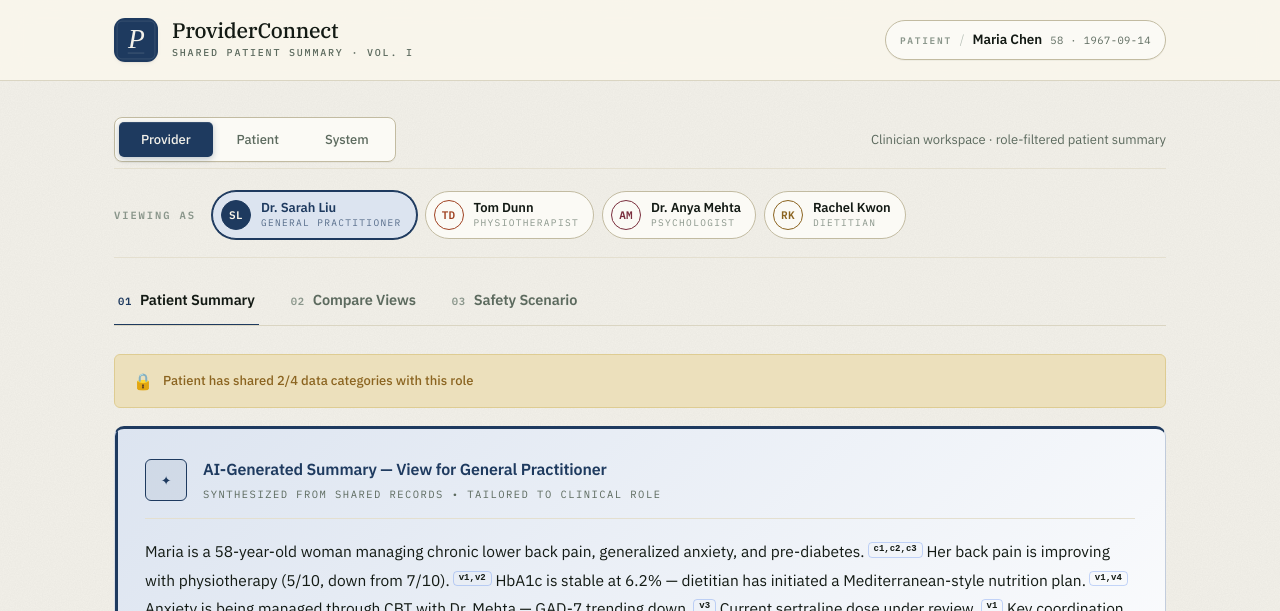
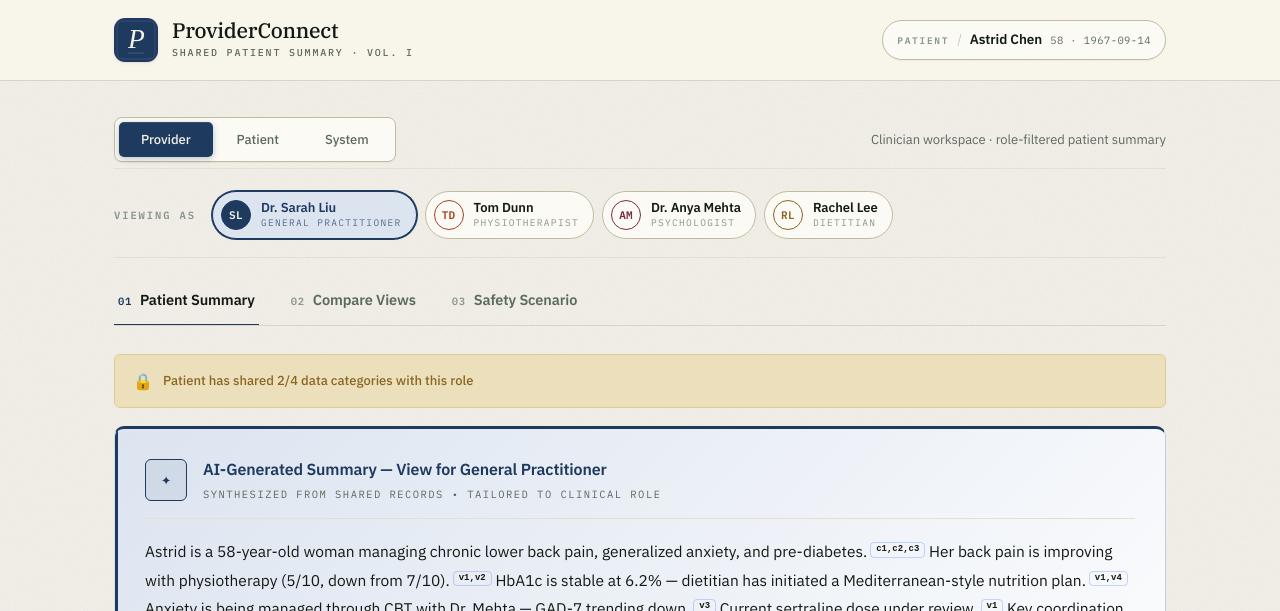
Before and after one commit to ariellesusanto-cherry/provider-connect, a React (Vite) app: page / in a window 1280 px wide. Shown: the top 611 px of the page. Built offline with nearby package versions, Linux system fonts and the light colour scheme.

Commit message:
Rename patient to Astrid Chen and dietitian to Rachel Lee

```diff
--- a/src/data.js
+++ b/src/data.js
@@ -4,11 +4,11 @@ export const ROLES = {
   gp: { label: "Dr. Sarah Liu", title: "General Practitioner", initials: "SL", icon: "\u{1FA7A}", color: "#1E3A5F", bg: "#DCE4F0" },
   physio: { label: "Tom Dunn", title: "Physiotherapist", initials: "TD", icon: "\u{1F9B4}", color: "#A04222", bg: "#F2DDD0" },
   psych: { label: "Dr. Anya Mehta", title: "Psychologist", initials: "AM", icon: "\u{1F9E0}", color: "#7A2E3D", bg: "#EFD8DC" },
-  dietitian: { label: "Rachel Kwon", title: "Dietitian", initials: "RK", icon: "\u{1F957}", color: "#8B6420", bg: "#EFE4C4" },
+  dietitian: { label: "Rachel Lee", title: "Dietitian", initials: "RL", icon: "\u{1F957}", color: "#8B6420", bg: "#EFE4C4" },
 };
 
 export const PATIENT = {
-  name: "Maria Chen",
+  name: "Astrid Chen",
   age: 58,
   dob: "1967-09-14",
   patientGoals:
@@ -55,15 +55,15 @@ export const VISITS = [
   {
     id: "v1", date: "2026-02-28", provider: "gp", providerName: "Dr. Sarah Liu",
     title: "Quarterly metabolic review + back pain follow-up",
-    summary: "HbA1c stable at 6.2%. Weight unchanged at 84kg. Maria reports back pain is 5/10, improved from 7/10 three months ago — attributes improvement to physiotherapy. Discussed continuing current NSAID regimen with periodic liver function monitoring. Referred to dietitian for structured pre-diabetes nutrition plan.",
-    sensitivePortion: "Maria mentioned increased worry about her mother’s recent Alzheimer’s diagnosis. Discussed whether current sertraline dose is adequate — agreed to monitor for 4 weeks before considering adjustment. PHQ-9 score: 8 (mild).",
+    summary: "HbA1c stable at 6.2%. Weight unchanged at 84kg. Astrid reports back pain is 5/10, improved from 7/10 three months ago — attributes improvement to physiotherapy. Discussed continuing current NSAID regimen with periodic liver function monitoring. Referred to dietitian for structured pre-diabetes nutrition plan.",
+    sensitivePortion: "Astrid mentioned increased worry about her mother’s recent Alzheimer’s diagnosis. Discussed whether current sertraline dose is adequate — agreed to monitor for 4 weeks before considering adjustment. PHQ-9 score: 8 (mild).",
     sharedSummary: "Quarterly review. HbA1c stable at 6.2%, weight 84kg. Back pain improving (5/10, down from 7/10). Continuing current pain management. Dietitian referral placed for pre-diabetes nutrition support.",
     tags: ["metabolic", "pain", "referral"],
   },
   {
     id: "v2", date: "2026-02-21", provider: "physio", providerName: "Tom Dunn",
     title: "Session 8 — Lower back rehabilitation",
-    summary: "Progressed to Stage 2 core stability program. Maria completing home exercises 4/7 days (up from 2/7). Lumbar flexion ROM improved 15° since baseline. Pain during posterior chain loading reduced. Introduced gentle deadlift pattern with 5kg. Next session: reassess and consider hydrotherapy.",
+    summary: "Progressed to Stage 2 core stability program. Astrid completing home exercises 4/7 days (up from 2/7). Lumbar flexion ROM improved 15° since baseline. Pain during posterior chain loading reduced. Introduced gentle deadlift pattern with 5kg. Next session: reassess and consider hydrotherapy.",
     sensitivePortion: null,
     sharedSummary: "Physiotherapy session 8. Core stability progressing well. Home exercise compliance improving. Range of motion gains noted. Advancing rehabilitation program.",
     tags: ["musculoskeletal", "rehabilitation"],
@@ -71,15 +71,15 @@ export const VISITS = [
   {
     id: "v3", date: "2026-02-14", provider: "psych", providerName: "Dr. Anya Mehta",
     title: "Session 12 — CBT for anxiety management",
-    summary: "Continued cognitive restructuring around health anxiety. Maria identified catastrophizing pattern linked to mother’s Alzheimer’s diagnosis — fear of own cognitive decline. Practiced thought record exercise in session. Sleep diary shows improvement: average onset now 25min (down from 50min). GAD-7: 9 (mild-moderate, down from 14 at intake).",
-    sensitivePortion: "Full session content is restricted. Maria processing grief around mother’s diagnosis and childhood caregiving dynamics. Exploring relationship between unresolved family role expectations and current anxiety presentation.",
+    summary: "Continued cognitive restructuring around health anxiety. Astrid identified catastrophizing pattern linked to mother’s Alzheimer’s diagnosis — fear of own cognitive decline. Practiced thought record exercise in session. Sleep diary shows improvement: average onset now 25min (down from 50min). GAD-7: 9 (mild-moderate, down from 14 at intake).",
+    sensitivePortion: "Full session content is restricted. Astrid processing grief around mother’s diagnosis and childhood caregiving dynamics. Exploring relationship between unresolved family role expectations and current anxiety presentation.",
     sharedSummary: "Psychology session. Anxiety management ongoing — clinically improving. Sleep quality improving with current approach.",
     tags: ["mental_health"],
   },
   {
-    id: "v4", date: "2026-02-07", provider: "dietitian", providerName: "Rachel Kwon",
+    id: "v4", date: "2026-02-07", provider: "dietitian", providerName: "Rachel Lee",
     title: "Initial nutrition assessment — pre-diabetes management",
-    summary: "Comprehensive dietary assessment completed. Current intake: high refined carbohydrates, irregular meal timing, low fibre. Maria motivated but reports emotional eating when anxious. Designed initial meal plan: Mediterranean-style, 3 meals + 2 snacks, emphasis on low-GI foods and increased vegetable intake. Goal: reduce HbA1c to <6.0% over 6 months without calorie restriction.",
+    summary: "Comprehensive dietary assessment completed. Current intake: high refined carbohydrates, irregular meal timing, low fibre. Astrid motivated but reports emotional eating when anxious. Designed initial meal plan: Mediterranean-style, 3 meals + 2 snacks, emphasis on low-GI foods and increased vegetable intake. Goal: reduce HbA1c to <6.0% over 6 months without calorie restriction.",
     sensitivePortion: null,
     sharedSummary: "Initial nutrition assessment. Mediterranean-style meal plan initiated for pre-diabetes management. Targeting HbA1c reduction through dietary modification. Patient motivated.",
     tags: ["metabolic", "nutrition"],
@@ -126,7 +126,7 @@ export const DEFAULT_CONSENT = {
 
 export const AI_SUMMARY_SEGMENTS = {
   gp: [
-    { text: "Maria is a 58-year-old woman managing chronic lower back pain, generalized anxiety, and pre-diabetes.", sources: ["c1", "c2", "c3"] },
+    { text: "Astrid is a 58-year-old woman managing chronic lower back pain, generalized anxiety, and pre-diabetes.", sources: ["c1", "c2", "c3"] },
     { text: "Her back pain is improving with physiotherapy (5/10, down from 7/10).", sources: ["v1", "v2"] },
     { text: "HbA1c is stable at 6.2% — dietitian has initiated a Mediterranean-style nutrition plan.", sources: ["v1", "v4"] },
     { text: "Anxiety is being managed through CBT with Dr. Mehta — GAD-7 trending down.", sources: ["v3"] },
@@ -134,7 +134,7 @@ export const AI_SUMMARY_SEGMENTS = {
     { text: "Key coordination point: emotional eating pattern may link anxiety management to metabolic outcomes.", sources: ["v3", "v4"] },
   ],
   physio: [
-    { text: "Maria presents for ongoing lower back rehabilitation (L4-L5 disc degeneration).", sources: ["c1"] },
+    { text: "Astrid presents for ongoing lower back rehabilitation (L4-L5 disc degeneration).", sources: ["c1"] },
     { text: "She is progressing well through Stage 2 core stability and reports improved home exercise compliance (4/7 days).", sources: ["v2"] },
     { text: "Pain has decreased from 7/10 to 5/10.", sources: ["v1", "v2"] },
     { text: "She is on daily NSAIDs and a centrally-acting medication that may affect pain perception.", sources: ["v1"] },
@@ -142,7 +142,7 @@ export const AI_SUMMARY_SEGMENTS = {
     { text: "Also managing a metabolic condition through dietary changes, which may affect energy levels.", sources: ["c3", "v4"] },
   ],
   psych: [
-    { text: "Maria is in Session 12 of CBT for generalized anxiety disorder.", sources: ["v3", "c2"] },
+    { text: "Astrid is in Session 12 of CBT for generalized anxiety disorder.", sources: ["v3", "c2"] },
     { text: "GAD-7 has improved from 14 to 9.", sources: ["v3"] },
     { text: "Primary triggers include health concerns and her mother’s recent Alzheimer’s diagnosis.", sources: ["v1", "v3"] },
     { text: "Sleep improving (onset 25min, down from 50min).", sources: ["v3"] },
@@ -151,7 +151,7 @@ export const AI_SUMMARY_SEGMENTS = {
     { text: "Emotional eating noted by dietitian — potential integrated approach.", sources: ["v4"] },
   ],
   dietitian: [
-    { text: "Maria referred for pre-diabetes nutrition management (HbA1c 6.2%, BMI 31.4).", sources: ["v1", "c3", "c4"] },
+    { text: "Astrid referred for pre-diabetes nutrition management (HbA1c 6.2%, BMI 31.4).", sources: ["v1", "c3", "c4"] },
     { text: "High refined carb intake, irregular meal timing.", sources: ["v4"] },
     { text: "Mediterranean-style meal plan initiated.", sources: ["v4"] },
     { text: "Motivated but reports emotional eating linked to stress.", sources: ["v4"] },
@@ -160,7 +160,7 @@ export const AI_SUMMARY_SEGMENTS = {
     { text: "Coordinate with GP on metabolic trajectory.", sources: ["v1"] },
   ],
   patient: [
-    { text: "Here’s a summary of your current health picture, Maria.", sources: [] },
+    { text: "Here’s a summary of your current health picture, Astrid.", sources: [] },
     { text: "You’re being treated for chronic lower back pain, which is improving with physiotherapy — your pain has gone from 7/10 to 5/10.", sources: ["v1", "v2", "c1"] },
     { text: "You’re also working with a dietitian on a Mediterranean-style eating plan to help manage your blood sugar levels (HbA1c 6.2%).", sources: ["v4", "c3"] },
     { text: "Your anxiety management sessions with Dr. Mehta are helping, and your sleep is improving.", sources: ["v3"] },
@@ -169,7 +169,7 @@ export const AI_SUMMARY_SEGMENTS = {
 };
 
 const RESTRICTED_MEDS_PHYSIO = [
-  { text: "Maria presents for ongoing lower back rehabilitation (L4-L5 disc degeneration).", sources: ["c1"] },
+  { text: "Astrid presents for ongoing lower back rehabilitation (L4-L5 disc degeneration).", sources: ["c1"] },
   { text: "She is progressing well through Stage 2 core stability and reports improved home exercise compliance (4/7 days).", sources: ["v2"] },
   { text: "Pain has decreased from 7/10 to 5/10.", sources: ["v1", "v2"] },
   { text: "She is on daily NSAIDs.", sources: ["v1"] },
@@ -177,7 +177,7 @@ const RESTRICTED_MEDS_PHYSIO = [
   { text: "Also managing a metabolic condition through dietary changes, which may affect energy levels.", sources: ["c3", "v4"] },
 ];
 const RESTRICTED_MEDS_DIETITIAN = [
-  { text: "Maria referred for pre-diabetes nutrition management (HbA1c 6.2%, BMI 31.4).", sources: ["v1", "c3", "c4"] },
+  { text: "Astrid referred for pre-diabetes nutrition management (HbA1c 6.2%, BMI 31.4).", sources: ["v1", "c3", "c4"] },
   { text: "High refined carb intake, irregular meal timing.", sources: ["v4"] },
   { text: "Mediterranean-style meal plan initiated.", sources: ["v4"] },
   { text: "Motivated but reports emotional eating linked to stress.", sources: ["v4"] },
@@ -192,7 +192,7 @@ export const AI_SUMMARY_SEGMENTS_RESTRICTED_MEDS = {
 
 export const AI_SUMMARY_SEGMENTS_RESTRICTED_MH = {
   gp: [
-    { text: "Maria is a 58-year-old woman managing chronic lower back pain and pre-diabetes.", sources: ["c1", "c3"] },
+    { text: "Astrid is a 58-year-old woman managing chronic lower back pain and pre-diabetes.", sources: ["c1", "c3"] },
     { text: "Her back pain is improving with physiotherapy (5/10, down from 7/10).", sources: ["v1", "v2"] },
     { text: "HbA1c is stable at 6.2% — dietitian has initiated a Mediterranean-style nutrition plan.", sources: ["v1", "v4"] },
     { text: "A mood disorder is being managed and is stable.", sources: ["c2"] },
@@ -352,8 +352,8 @@ export const CONSENT_LABELS = {
 };
 
 export const WHY_ITEMS = [
-  { title: "Safe by default, open by choice", desc: "Maria never has to act to protect herself. She only acts to share more — like giving her GP access to psychiatric details for medication coordination." },
-  { title: "Granular but not overwhelming", desc: "Four categories, four providers. “Do I want my physio to know I take sertraline?” is a question Maria can actually answer." },
+  { title: "Safe by default, open by choice", desc: "Astrid never has to act to protect herself. She only acts to share more — like giving her GP access to psychiatric details for medication coordination." },
+  { title: "Granular but not overwhelming", desc: "Four categories, four providers. “Do I want my physio to know I take sertraline?” is a question Astrid can actually answer." },
   { title: "Revocable at any time", desc: "Consent can be adjusted instantly. Previously shared summaries don’t retroactively change, but new information stops flowing." },
   { title: "Reduces liability for everyone", desc: "Practitioners can’t be blamed for not knowing something the patient chose not to share, or for seeing something the patient chose to reveal." },
 ];
@@ -364,12 +364,12 @@ export const AUDIT_LOG = [
   { id: 2, timestamp: "2026-03-07 09:15:01", actor: "Dr. Sarah Liu", actorRole: "gp", action: "confirmed", target: "AI Summary", detail: "Marked as accurate" },
   { id: 3, timestamp: "2026-03-07 10:32:15", actor: "Tom Dunn", actorRole: "physio", action: "viewed", target: "Patient Summary", detail: "Role-filtered view (physio)" },
   { id: 4, timestamp: "2026-03-07 10:33:44", actor: "Tom Dunn", actorRole: "physio", action: "flagged", target: "AI Summary", detail: "Flagged: ‘centrally-acting medication’ wording unclear for exercise safety" },
-  { id: 5, timestamp: "2026-03-06 14:02:30", actor: "Maria Chen", actorRole: "patient", action: "consent_changed", target: "Physio → all_medications", detail: "Revoked: See all medication names" },
+  { id: 5, timestamp: "2026-03-06 14:02:30", actor: "Astrid Chen", actorRole: "patient", action: "consent_changed", target: "Physio → all_medications", detail: "Revoked: See all medication names" },
   { id: 6, timestamp: "2026-03-06 14:02:45", actor: "System", actorRole: "system", action: "regenerated", target: "AI Summary (physio view)", detail: "Summary regenerated after consent change" },
   { id: 7, timestamp: "2026-03-06 11:20:00", actor: "Dr. Anya Mehta", actorRole: "psych", action: "viewed", target: "Patient Summary", detail: "Full access view (mental health)" },
-  { id: 8, timestamp: "2026-03-05 16:45:12", actor: "Rachel Kwon", actorRole: "dietitian", action: "viewed", target: "Patient Summary", detail: "Role-filtered view (dietitian)" },
-  { id: 9, timestamp: "2026-03-05 16:46:30", actor: "Rachel Kwon", actorRole: "dietitian", action: "confirmed", target: "AI Summary", detail: "Marked as accurate" },
-  { id: 10, timestamp: "2026-03-05 09:00:00", actor: "Maria Chen", actorRole: "patient", action: "consent_changed", target: "GP → mental_health_detail", detail: "Granted: See specific mental health diagnoses" },
+  { id: 8, timestamp: "2026-03-05 16:45:12", actor: "Rachel Lee", actorRole: "dietitian", action: "viewed", target: "Patient Summary", detail: "Role-filtered view (dietitian)" },
+  { id: 9, timestamp: "2026-03-05 16:46:30", actor: "Rachel Lee", actorRole: "dietitian", action: "confirmed", target: "AI Summary", detail: "Marked as accurate" },
+  { id: 10, timestamp: "2026-03-05 09:00:00", actor: "Astrid Chen", actorRole: "patient", action: "consent_changed", target: "GP → mental_health_detail", detail: "Granted: See specific mental health diagnoses" },
   { id: 11, timestamp: "2026-03-04 13:22:18", actor: "Dr. Sarah Liu", actorRole: "gp", action: "emergency_override", target: "Full Record Access", detail: "Emergency override activated — reason: acute medication reaction assessment" },
-  { id: 12, timestamp: "2026-03-04 13:22:19", actor: "System", actorRole: "system", action: "notification", target: "Maria Chen", detail: "Patient notified of emergency access override" },
+  { id: 12, timestamp: "2026-03-04 13:22:19", actor: "System", actorRole: "system", action: "notification", target: "Astrid Chen", detail: "Patient notified of emergency access override" },
 ];
--- a/src/tabs/RationaleTab.jsx
+++ b/src/tabs/RationaleTab.jsx
@@ -1,12 +1,12 @@
 const STAKEHOLDERS = [
   {
     title: "\u{1FA7A} Providers: reduced charting burden",
-    desc: "The AI summary eliminates the most repetitive part of documentation \u2014 reconstructing context from other providers. Instead of spending the first 10 minutes asking Maria to retell her history, the provider opens a pre-populated summary and goes straight to clinical work.",
+    desc: "The AI summary eliminates the most repetitive part of documentation \u2014 reconstructing context from other providers. Instead of spending the first 10 minutes asking Astrid to retell her history, the provider opens a pre-populated summary and goes straight to clinical work.",
     color: "var(--accent)", bg: "var(--accent-light)", border: "rgba(37,99,235,0.15)",
   },
   {
     title: "\u{1F464} Patients: one place to see their full health picture",
-    desc: "Maria has visibility into her own shared record. She can see what each provider knows, control what\u2019s shared, and stop being the human message relay.",
+    desc: "Astrid has visibility into her own shared record. She can see what each provider knows, control what\u2019s shared, and stop being the human message relay.",
     color: "var(--purple)", bg: "var(--purple-bg)", border: "var(--purple-border)",
   },
   {
@@ -45,7 +45,7 @@ export default function RationaleTab() {
           <span className="section-title-icon">&#10067;</span> The Core Problem
         </div>
         <p style={{ fontSize: 14, lineHeight: 1.75, marginBottom: 12 }}>
-          In a multidisciplinary clinic, the patient is the information bridge. Maria tells her physio about medications, reminds her dietitian about back pain limitations, and explains anxiety to her GP. This is inefficient, error-prone, and burdens the sickest patients most.
+          In a multidisciplinary clinic, the patient is the information bridge. Astrid tells her physio about medications, reminds her dietitian about back pain limitations, and explains anxiety to her GP. This is inefficient, error-prone, and burdens the sickest patients most.
         </p>
         <p style={{ fontSize: 14, lineHeight: 1.75 }}>
           But &ldquo;just share all notes&rdquo; creates three problems: sensitive information exposure, liability expansion, and defensive documentation. This system addresses all three.
--- a/src/tabs/RegulatoryTab.jsx
+++ b/src/tabs/RegulatoryTab.jsx
@@ -9,7 +9,7 @@ const HIPAA_ITEMS = [
   },
   {
     title: "Treatment exception preserved",
-    desc: "HIPAA exempts treatment-purpose disclosures. When Maria grants her GP full mental health access for medication coordination, that mirrors HIPAA\u2019s treatment exception \u2014 the GP needs full context to prescribe safely.",
+    desc: "HIPAA exempts treatment-purpose disclosures. When Astrid grants her GP full mental health access for medication coordination, that mirrors HIPAA\u2019s treatment exception \u2014 the GP needs full context to prescribe safely.",
   },
 ];
 
```
Also changed, not shown: src/tabs/ScenarioTab.jsx (+5 -5 lines).
